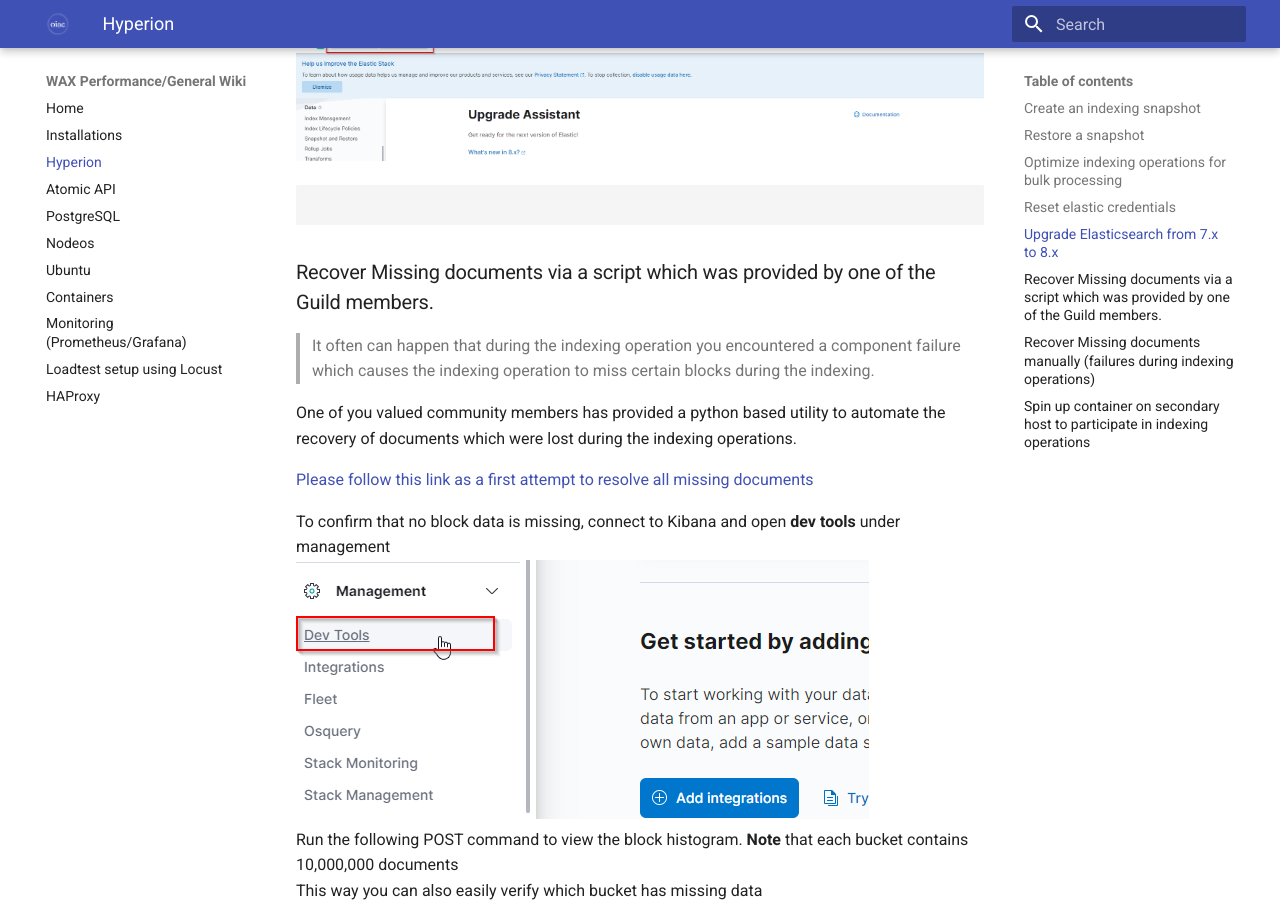
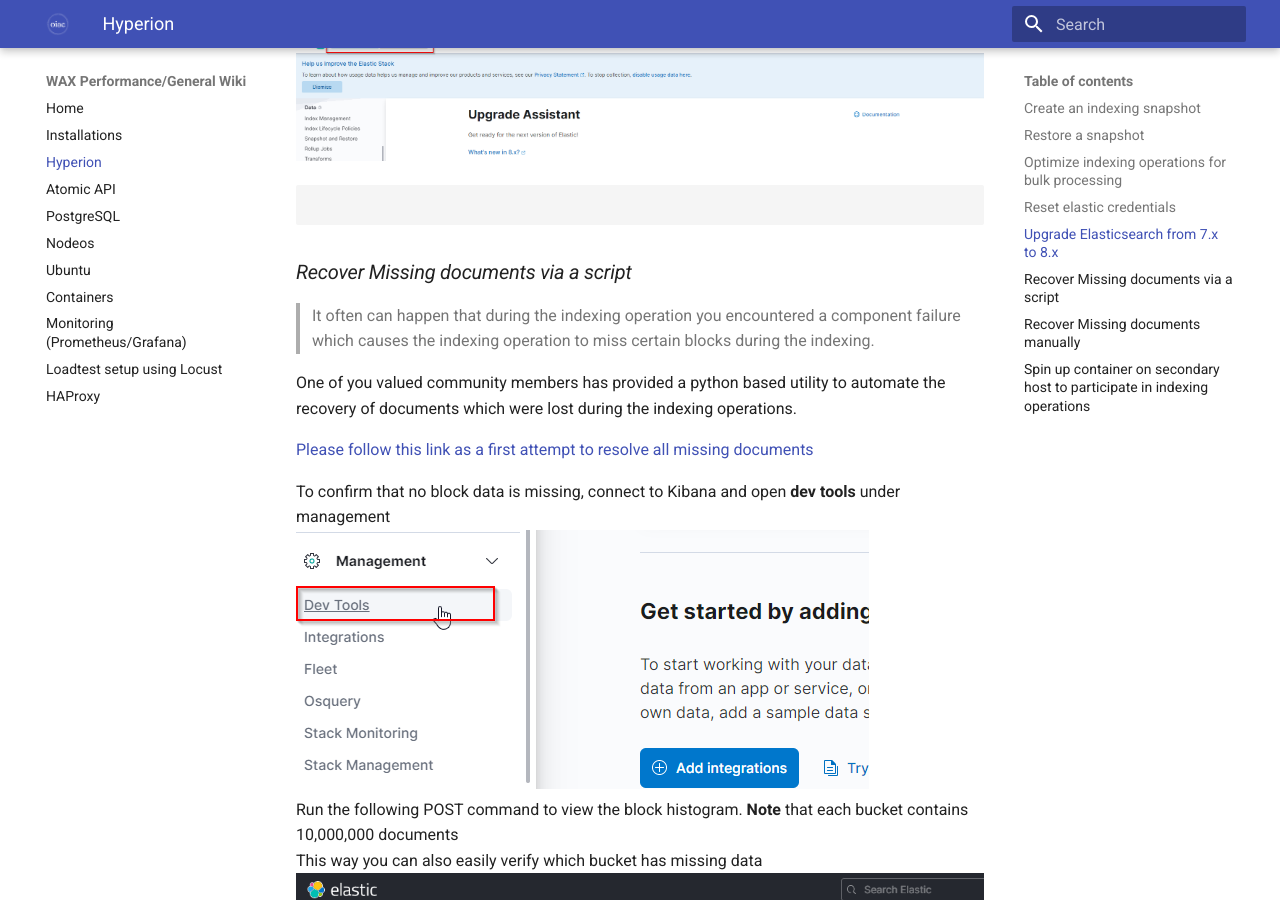
Before and after one commit to oneinacillian/wiki, an MkDocs documentation site: the page built from docs/hyperion.md, in a window 1280 px wide and 900 px high, scrolled down 3134 px. Built offline with MkDocs 1.6.1 and Material for MkDocs 9.7.7, drawn with Linux system fonts in a browser that asks for light colours; some of the changed text lies outside the part shown.

Commit message:
updating formatting

````diff
--- a/docs/hyperion.md
+++ b/docs/hyperion.md
@@ -10,7 +10,7 @@
 - Recover Missing documents manually (failures during indexing operations) - <span style="color:red">**not yet complete**</span>
 - pin up container on secondary host to participate in indexing operations - <span style="color:red">**not yet complete**</span>
 
-### Create an indexing snapshot
+### *Create an indexing snapshot*
 - add path.repo: ["/data/snapshots"] to elasticsearch.yml where you would like to store your snapshots
 - stop your hyperion indexer and api process
 - restart elasticsearch
@@ -52,13 +52,13 @@
 Trigger a run to make sure that the index/s you selected, backed up successfully
 <img src="/assets/snapshot complete.png"/>
 
-### Restore a snapshot
+### *Restore a snapshot*
 ```
 ```
-### Optimize indexing operations for bulk processing
+### *Optimize indexing operations for bulk processing*
 ```
 ```
-### Reset elastic credentials
+### *Reset elastic credentials*
 ```
 yes | /usr/share/elasticsearch/bin/elasticsearch-setup-passwords auto > credentials.file
 ```
@@ -72,12 +72,12 @@
 - remote_monitoring_user
 - elastic (used to log into Kibana UI)
 
-### Upgrade Elasticsearch from 7.x to 8.x
+### *Upgrade Elasticsearch from 7.x to 8.x*
 <img src="/assets/Upgrade Assistant - Elastic.png"/>
 ```
 ```
 
-### Recover Missing documents via a script which was provided by one of the Guild members.
+### *Recover Missing documents via a script*
 > It often can happen that during the indexing operation you encountered a component failure which causes the indexing operation to miss certain blocks during the indexing.
 
 One of you valued community members has provided a python based utility to automate the recovery of documents which were lost during the indexing operations.
@@ -124,7 +124,7 @@
 <img src="/assets/elastic block status.png"/> <br>
 Should this not be the case, start the manual recovery process as explained in the below section
 
-### Recover Missing documents manually (failures during indexing operations)
+### *Recover Missing documents manually*
  In this section, I will explain the manual process of finding the blocks and recovering the manually via the wax-indexer operations.
 
 Determine the amount of documents stored in each bucket, which should contain 10000000 items
@@ -282,7 +282,7 @@
   }
 ```
 
-### Spin up container on secondary host to participate in indexing operations
+### *Spin up container on secondary host to participate in indexing operations*
 
 ```
 ```
````
Also changed, not shown: docs/haproxy.md (+5 -5 lines), docs/installation.md (+3 -3 lines).
